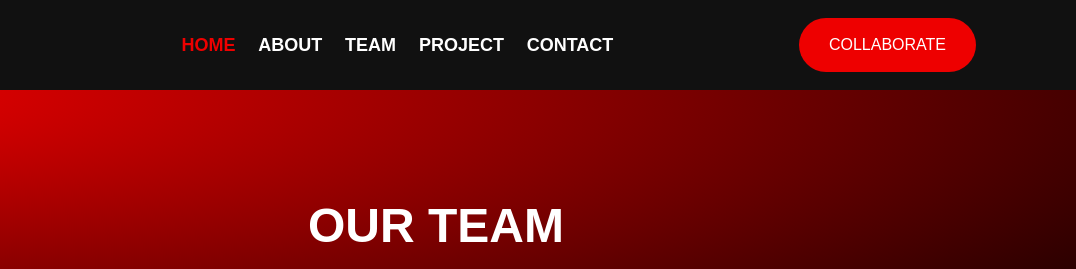
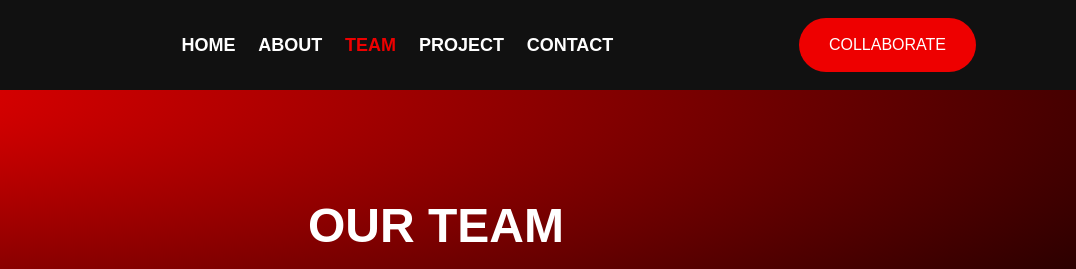
Before and after one commit to meharpreetsingh/sviesa, a website: page team/index.html in a window 1280 px wide. Shown: the top 269 px of the page, 204-1280 px from the left. Drawn offline with Linux system fonts and the light colour scheme.

Commit message:
correct navigation active state team page

```diff
--- a/team/index.html
+++ b/team/index.html
@@ -16,9 +16,9 @@
         <img src="../resources/img/sviesa-light.png" alt="Sviesa Logo" />
       </div>
       <div class="navigation-bar__nav">
-        <a href="" class="navigation-bar__nav__link navigation-bar__nav__link--active">Home</a>
+        <a href="../" class="navigation-bar__nav__link">Home</a>
         <a href="" class="navigation-bar__nav__link">About</a>
-        <a href="team/" class="navigation-bar__nav__link">Team</a>
+        <a href="" class="navigation-bar__nav__link navigation-bar__nav__link--active">Team</a>
         <a href="" class="navigation-bar__nav__link">Project</a>
         <a href="" class="navigation-bar__nav__link">Contact</a>
       </div>
```
